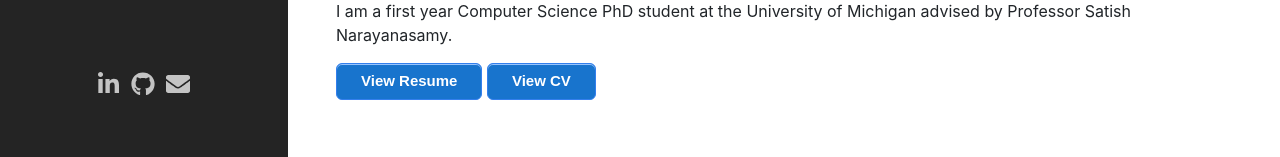
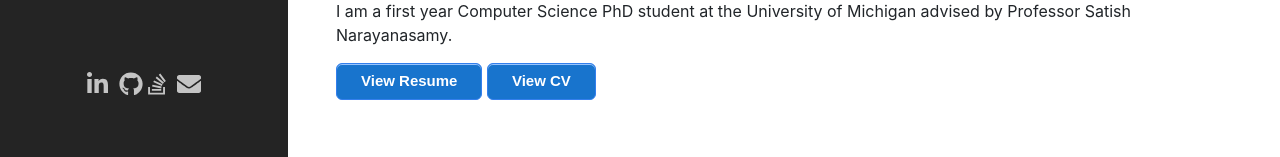
Before and after one commit to jonahrosenblum/jonahrosenblum.github.io, a website with bundled scripts: page index.html in a window 1280 px wide. Shown: the part 161-318 px from the top of the page. Built offline with nearby package versions, Linux system fonts and the light colour scheme; a web font is replaced by a local one.

Commit message:
Add github icon

```diff
--- a/index.html
+++ b/index.html
@@ -89,6 +89,10 @@
               <a href="https://github.com/jonahrosenblum" target="_blank" rel="noopener">
                 <i class="fab fa-github"></i>
               </a>
+            </li><li class="list-inline-item">
+              <a href="https://stackoverflow.com/users/15497141/jrose" target="_blank" rel="noopener">
+                <i class="fab fa-stack-overflow"></i>
+              </a>
             </li>
             <li class="list-inline-item">
               <a href="mailto:jonaher@umich.edu" target="_blank" rel="noopener">
```
